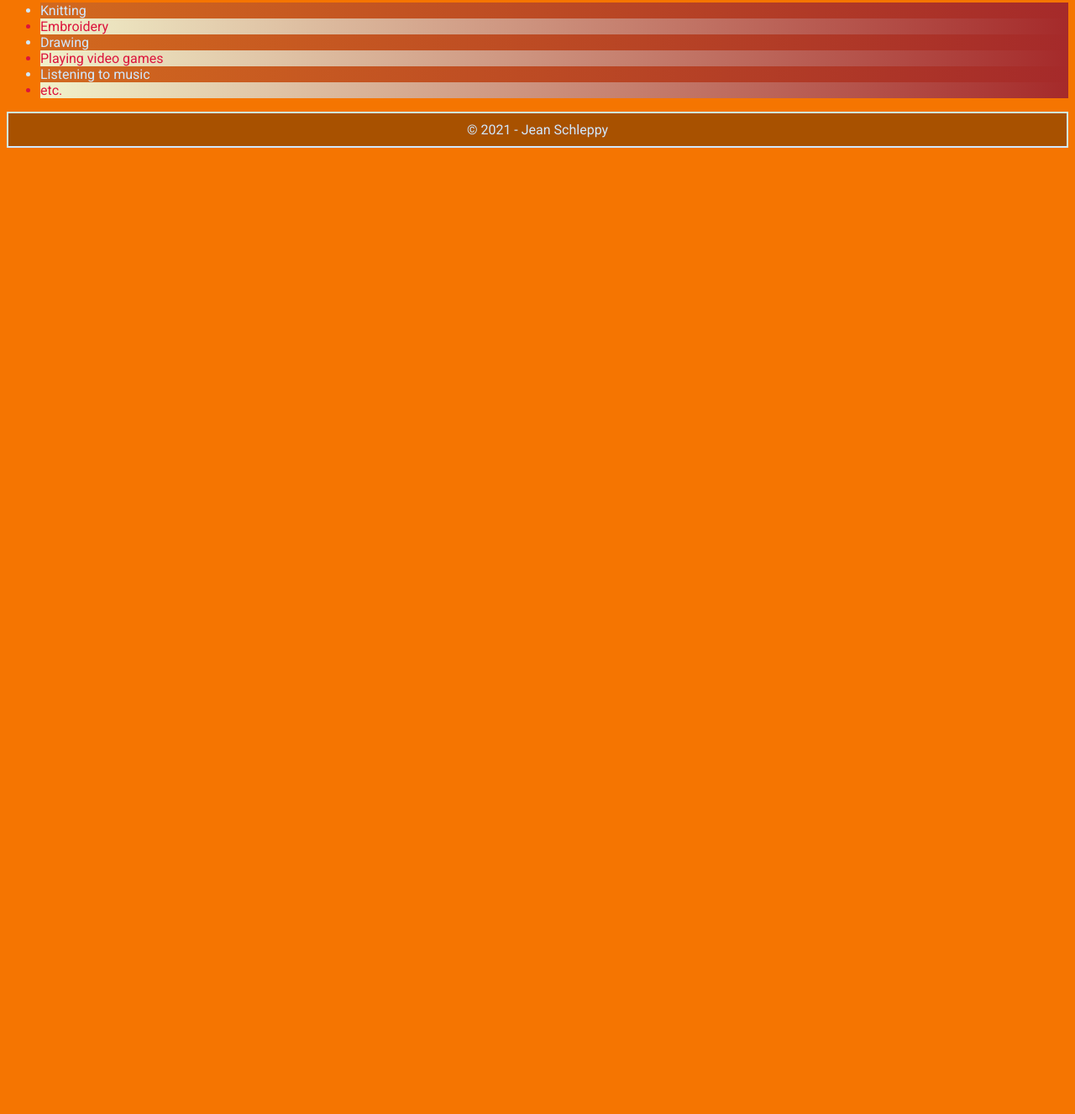
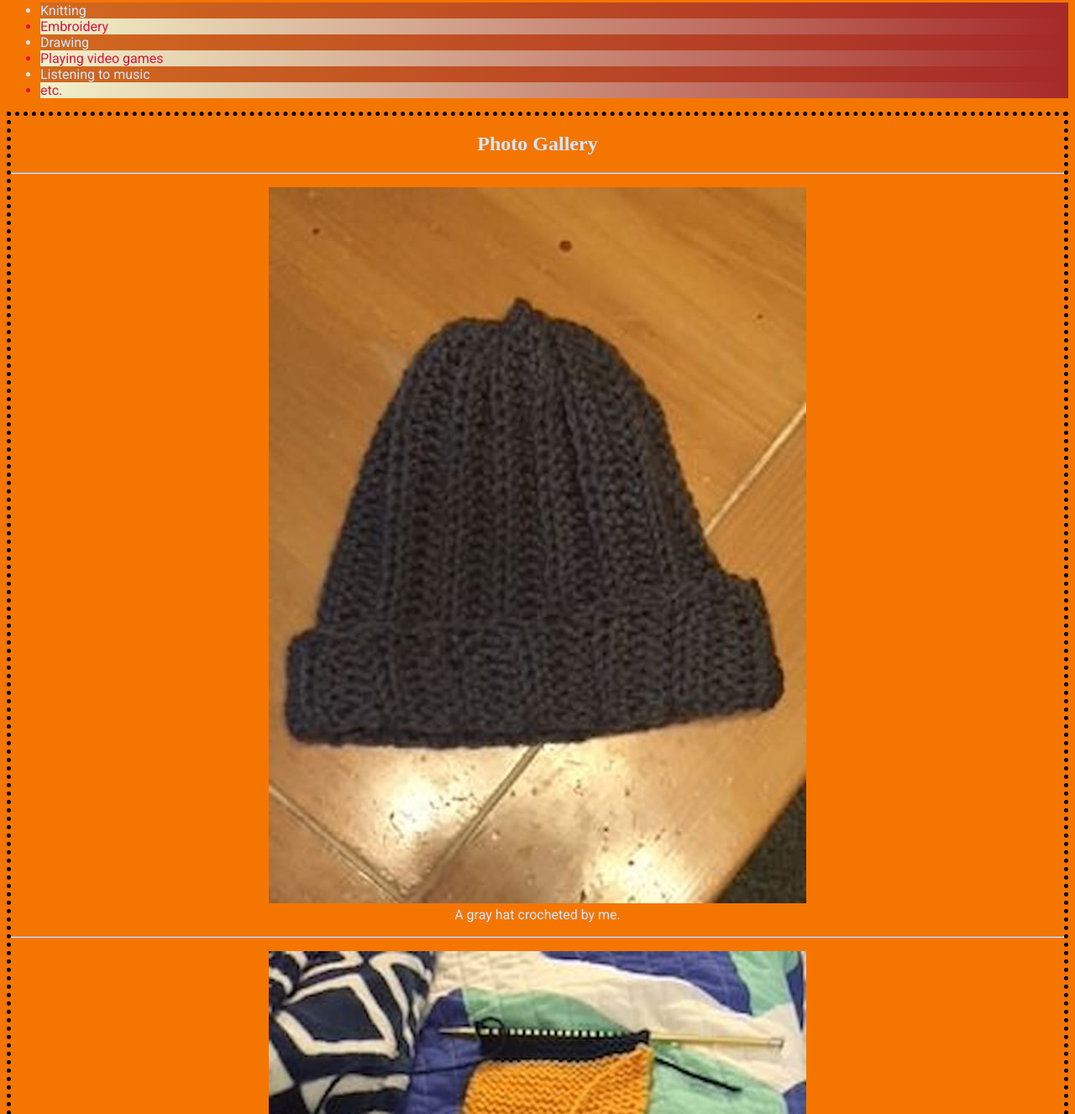
Before and after one commit to schleppyj1/About-me-schleppyj2, a plain HTML site: page index.html in a window 1280 px wide. Shown: the part 1033-2360 px from the top of the page at 84% size. Before the commit the page ends 1217 px from the top, so only its background shows below. Drawn offline with Linux system fonts and the light colour scheme; a web font is replaced by a local one.

Commit message:
Adding photo gallery

```diff
--- a/css/style.css
+++ b/css/style.css
@@ -40,3 +40,15 @@ header {
     color: #DC143C;
     background-image: linear-gradient(to right, #f1f1ca, #A52A2A);
 }
+
+#gallery {
+    border: 5px dotted #000000;
+}
+
+#gallery img {
+    max: width 100%;
+}
+
+#gallery figure {
+    text-align: center;
+}
--- a/index.html
+++ b/index.html
@@ -69,6 +69,33 @@
     </ul>
 
 </section>
+
+<section id="gallery">
+
+    <h2>Photo Gallery</h2>
+
+    <hr>
+
+    <figure>
+        <img src="img/hat-photo-640w.jpg.jpg" alt="A gray hat">
+        <figcaption>A gray hat crocheted by me.</figcaption>
+    </figure>
+
+    <hr>
+
+    <figure>
+        <img src="img/scarf-photo-640w.jpg.jpg" alt="Blue and gold scarf">
+        <figcaption>The start of a blue and gold scarf.</figcaption>
+    </figure>
+
+    <hr>
+
+    <figure>
+        <img src="img/yarn-photo-640w.jpg.jpg" alt="Three balls of yarn">
+        <figcaption>Three balls of yarn I like to work with.</figcaption>
+    </figure>
+
+</section>
     </main>
 
     <footer>
```
